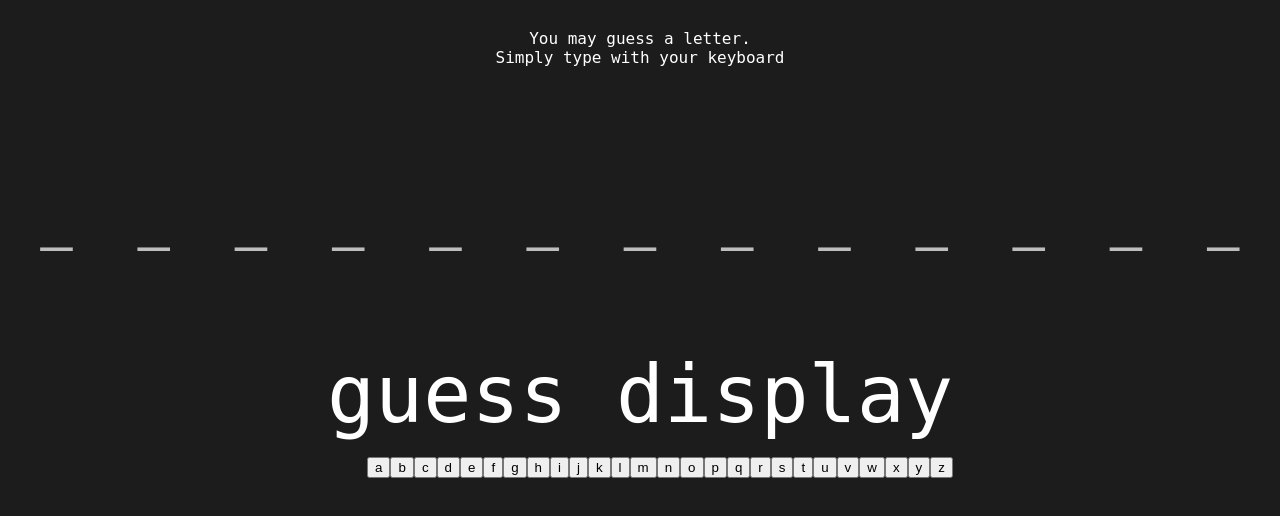
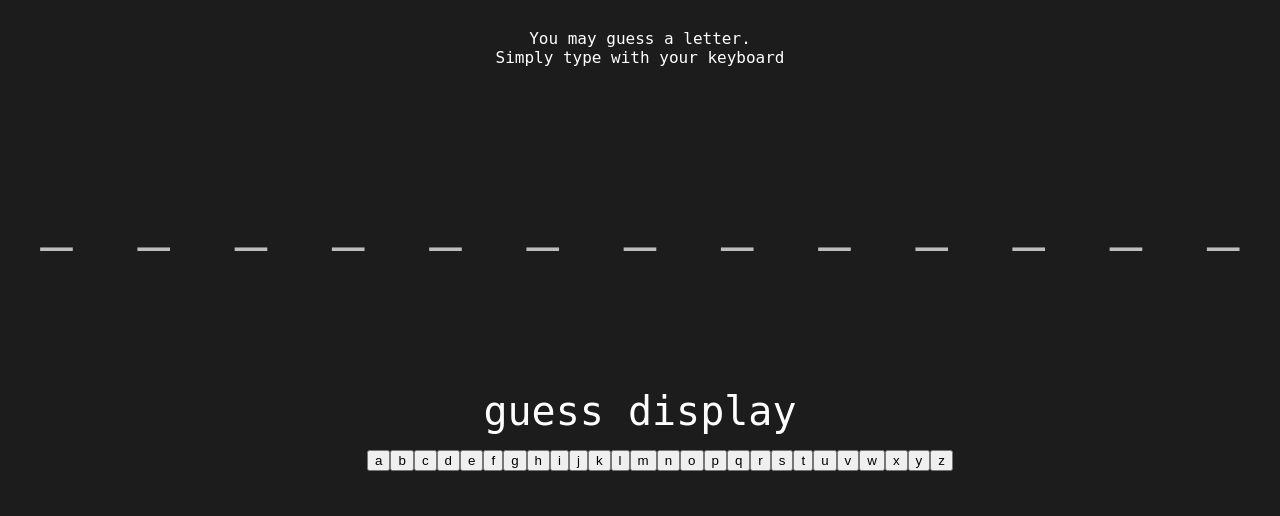
Before and after one commit to corsonknowles/Hangmangame.co, a website built with webpack: page index.html in a window 1280 px wide. Shown: the part 130-646 px from the top of the page. Built offline with nearby package versions, Linux system fonts and the light colour scheme.

Commit message:
Improve vmin settings

```diff
--- a/application.css
+++ b/application.css
@@ -51,7 +51,7 @@ h2 {
 }
 
 .guess-display {
-	font-size: 10vmin;
+	font-size: 5vmin;
 
 }
 
@@ -90,8 +90,8 @@ h2 {
 
 .flip-container, .front, .back {
 	width: 320px;
-	min-height: 100px;
-	height: 20vh;
+	min-height: 200px;
+	height: 20vmin;
 }
 
 /* flip speed goes here */
```
